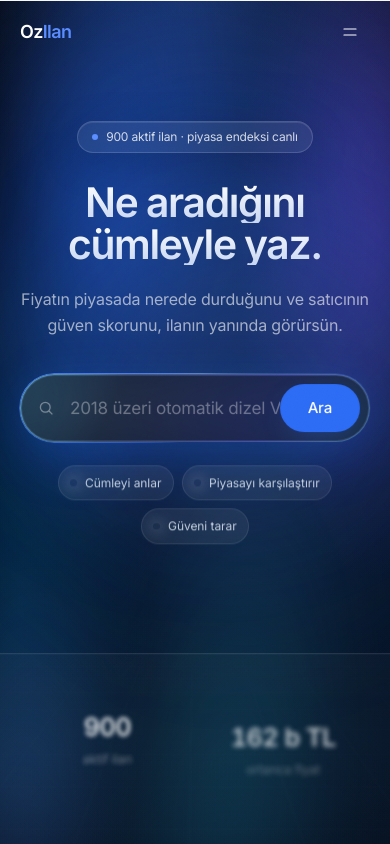
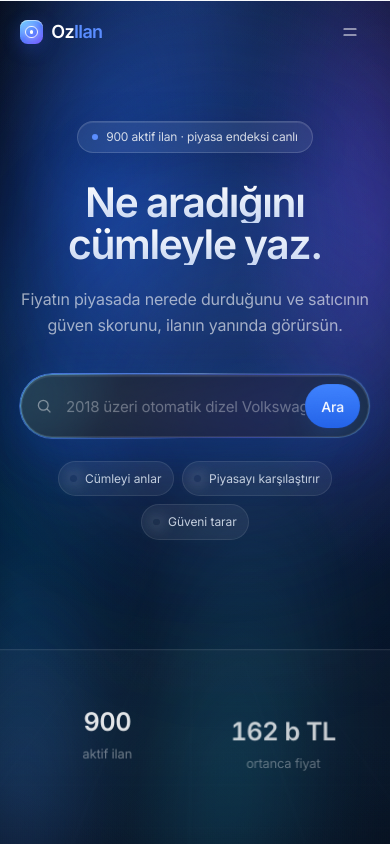
Before and after one commit to dracarysbae/ozilan, a Next.js app in the folder ozilan/: page / in a window 390 px wide. Shown: the top 844 px of the page. Built offline with nearby package versions, Linux system fonts and the light colour scheme.

Commit message:
Make motion effects smooth and mobile-aware

```diff
--- a/ozilan/src/components/Header.tsx
+++ b/ozilan/src/components/Header.tsx
@@ -3,7 +3,7 @@ import Link from "next/link";
 import { usePathname } from "next/navigation";
 import { useEffect, useState } from "react";
 import { Omnibox } from "./Omnibox";
-import { useScrollY } from "./Motion";
+import { useScrollThreshold } from "./Motion";
 import { useStore } from "@/lib/store";
 import { CATEGORIES } from "@/data/taxonomy";
 
@@ -18,13 +18,13 @@ export function Header() {
   const { me, state, ready } = useStore();
   const [open, setOpen] = useState(false);
   const [menu, setMenu] = useState<string | null>(null);
-  const y = useScrollY();
+  const pastHero = useScrollThreshold(88);
   useEffect(() => { setOpen(false); setMenu(null); }, [path]);
 
   const unread = ready ? state.threads.length : 0;
   const home = path === "/";
   /* ana sayfada koyu kahraman bandının üstündeyken şeffaf + beyaz metin */
-  const onDark = home && y < 90 && !open;
+  const onDark = home && !pastHero && !open;
 
   const tone = onDark ? "text-white/70 hover:text-white" : "text-mute hover:text-ink";
 
@@ -44,11 +44,12 @@ export function Header() {
         <div className="mx-auto flex h-16 max-w-shell items-center gap-3 px-5 lg:px-8">
           <Link
             href="/"
-            className={`shrink-0 text-[1.125rem] font-semibold tracking-[-0.035em] transition-colors duration-500 ${
+            className={`group/brand flex shrink-0 items-center gap-2 text-[1.125rem] font-semibold tracking-[-0.035em] transition-colors duration-500 ${
               onDark ? "text-white" : "text-ink"
             }`}
           >
-            Oz<span className={onDark ? "text-signal-glow" : "text-signal"}>Ilan</span>
+            <span className="brand-glyph" aria-hidden><span /></span>
+            <span>Oz<span className={onDark ? "text-signal-glow" : "text-signal"}>Ilan</span></span>
           </Link>
 
           <nav className="ml-6 hidden items-center lg:flex" onMouseLeave={() => setMenu(null)}>
@@ -169,6 +170,8 @@ export function Header() {
       </div>
 
       <div
+        aria-hidden={!open}
+        inert={!open}
         className="overflow-hidden border-line bg-paper/95 backdrop-blur-xl lg:hidden"
         style={{
           maxHeight: open ? 620 : 0,
--- a/ozilan/src/components/Motion.tsx
+++ b/ozilan/src/components/Motion.tsx
@@ -48,6 +48,7 @@ export function MotionProvider({ children }: { children: ReactNode }) {
       MODE = next;
       document.documentElement.dataset.motion = next;
       try { localStorage.setItem(KEY, next); } catch {}
+      wake(4);
       return next;
     });
   }, []);
@@ -83,7 +84,33 @@ export function MotionToggle({ className = "" }: { className?: string }) {
 export type Frame = { y: number; sy: number; v: number; w: number; h: number; t: number };
 type Sub = (f: Frame) => void;
 const subs = new Set<Sub>();
-let raf = 0, y = 0, sy = 0, lastY = 0, v = 0;
+let raf = 0, y = 0, sy = 0, lastY = 0, v = 0, wakeFrames = 0;
+
+/**
+ * Hareket motorunu yalnızca gerçekten hareket varken uyandırır. Önceki sürüm,
+ * sayfa sabit dururken bile bütün Reveal bileşenlerini ölçüyor ve mobil CPU/GPU'yu
+ * sürekli meşgul ediyordu.
+ */
+function wake(frames = 3) {
+  wakeFrames = Math.max(wakeFrames, frames);
+  if (!raf && subs.size && typeof window !== "undefined") raf = requestAnimationFrame(tick);
+}
+
+const onViewportActivity = () => wake(8);
+
+function attachActivityListeners() {
+  window.addEventListener("scroll", onViewportActivity, { passive: true });
+  window.addEventListener("resize", onViewportActivity, { passive: true });
+  window.addEventListener("pointermove", onViewportActivity, { passive: true });
+  window.addEventListener("touchmove", onViewportActivity, { passive: true });
+}
+
+function detachActivityListeners() {
+  window.removeEventListener("scroll", onViewportActivity);
+  window.removeEventListener("resize", onViewportActivity);
+  window.removeEventListener("pointermove", onViewportActivity);
+  window.removeEventListener("touchmove", onViewportActivity);
+}
 
 function tick(t: number) {
   y = window.scrollY;
@@ -92,12 +119,22 @@ function tick(t: number) {
   v = y - lastY; lastY = y;
   const f: Frame = { y, sy, v, w: window.innerWidth, h: window.innerHeight, t };
   subs.forEach((s) => { try { s(f); } catch { /* bir abone patlarsa döngü ölmesin */ } });
-  raf = subs.size ? requestAnimationFrame(tick) : 0;
+  wakeFrames = Math.max(0, wakeFrames - 1);
+  raf = subs.size && (wakeFrames > 0 || Math.abs(y - sy) >= 0.08) ? requestAnimationFrame(tick) : 0;
 }
 function subscribe(s: Sub) {
+  const wasEmpty = subs.size === 0;
   subs.add(s);
-  if (!raf) { sy = y = lastY = window.scrollY; raf = requestAnimationFrame(tick); }
-  return () => { subs.delete(s); if (!subs.size && raf) { cancelAnimationFrame(raf); raf = 0; } };
+  if (wasEmpty) attachActivityListeners();
+  if (!raf) { sy = y = lastY = window.scrollY; wake(3); }
+  return () => {
+    subs.delete(s);
+    if (!subs.size) {
+      detachActivityListeners();
+      if (raf) cancelAnimationFrame(raf);
+      raf = 0;
+    }
+  };
 }
 /** her karede çağrılan geri çağrı — DOM'a doğrudan yazmak için */
 export function useFrame(cb: Sub, deps: unknown[] = []) {
@@ -149,7 +186,7 @@ export function Reveal({
   const done = useRef(false);
   const last = useRef("");
 
-  useFrame(({ h }) => {
+  useFrame(({ h, w }) => {
     const el = ref.current; if (!el) return;
     if (!isFull()) { if (last.current !== "off") { el.style.cssText = ""; last.current = "off"; } return; }
     if (done.current) return;
@@ -163,7 +200,9 @@ export function Reveal({
     const tx = (S.tx ?? 0) * k, ty = (S.ty ?? 0) * k - (exit ? x * 46 : 0);
     const tz = (S.tz ?? 0) * k, rx = (S.rx ?? 0) * k, ry = (S.ry ?? 0) * k, rz = (S.rz ?? 0) * k;
     const s = 1 - (1 - (S.s ?? 1)) * k - (exit ? x * 0.04 : 0);
-    const blur = (S.blur ?? 0) * k;
+    // Küçük ekranda inline blur her karede büyük bir rasterizasyon alanı üretir.
+    // Aynı derinlik transform + opacity ile korunur, pahalı filtre masaüstüne kalır.
+    const blur = w < 768 ? 0 : (S.blur ?? 0) * k;
     const op = Math.min(e * 1.15, 1) * (exit ? 1 - x * 0.7 : 1);
     const need3d = S.tz || S.rx || S.ry;
     const tr = `${need3d ? "perspective(1200px) " : ""}translate3d(${tx.toFixed(2)}px,${ty.toFixed(2)}px,${tz.toFixed(1)}px)`
@@ -252,8 +291,9 @@ export function Tilt({ children, max = 8, className = "", glare = true }: { chil
     const r = ref.current!.getBoundingClientRect();
     const px = (e.clientX - r.left) / r.width, py = (e.clientY - r.top) / r.height;
     target.current = { rx: (0.5 - py) * max * 2, ry: (px - 0.5) * max * 2, mx: px * 100, my: py * 100, on: 1 };
+    wake(28);
   };
-  const onLeave = () => { target.current = { ...target.current, rx: 0, ry: 0, on: 0 }; };
+  const onLeave = () => { target.current = { ...target.current, rx: 0, ry: 0, on: 0 }; wake(36); };
 
   return (
     <div ref={ref} onMouseMove={onMove} onMouseLeave={onLeave} className={`tilt-host ${className}`}>
@@ -278,9 +318,10 @@ export function Magnetic({ children, strength = 0.35, className = "" }: { childr
     if (!isFull()) return;
     const r = ref.current!.getBoundingClientRect();
     t.current = { x: (e.clientX - (r.left + r.width / 2)) * strength, y: (e.clientY - (r.top + r.height / 2)) * strength };
+    wake(26);
   };
   return (
-    <div ref={ref} onMouseMove={onMove} onMouseLeave={() => { t.current = { x: 0, y: 0 }; }} className={`inline-block ${className}`}>
+    <div ref={ref} onMouseMove={onMove} onMouseLeave={() => { t.current = { x: 0, y: 0 }; wake(32); }} className={`inline-block ${className}`}>
       {children}
     </div>
   );
@@ -338,6 +379,17 @@ export function useScrollY(quant = 2) {
   const last = useRef(-1);
   useFrame(({ sy }) => { const q = Math.round(sy / quant) * quant; if (q !== last.current) { last.current = q; set(q); } }, [quant]);
   return val;
+}
+
+/** Yalnızca eşik geçildiğinde React render'ı üretir; yapışkan başlık için ideal. */
+export function useScrollThreshold(threshold = 90) {
+  const [past, setPast] = useState(false);
+  const last = useRef(false);
+  useFrame(({ sy }) => {
+    const next = sy >= threshold;
+    if (next !== last.current) { last.current = next; setPast(next); }
+  }, [threshold]);
+  return past;
 }
 
 export function useViewportPos(ref: React.RefObject<HTMLElement | null>) {
--- a/ozilan/src/components/Omnibox.tsx
+++ b/ozilan/src/components/Omnibox.tsx
@@ -46,16 +46,16 @@ export function Omnibox({ autoFocus = false, big = false, dark = false }: { auto
     <div ref={box} className="relative w-full">
       <form
         onSubmit={(e) => { e.preventDefault(); go(); }}
-        className={`flex items-stretch overflow-hidden rounded-full border transition ${
+        className={`omnibox-shell flex items-stretch overflow-hidden rounded-full border transition ${
           dark
-            ? "border-white/10 bg-navy-900/70 backdrop-blur-xl"
+            ? "omnibox-dark border-white/10 bg-navy-900/70 backdrop-blur-xl"
             : open
               ? "border-line-strong bg-paper-2 shadow-pop"
               : "border-transparent bg-paper-3"
         }`}
       >
-        <span className={`grid w-12 place-items-center ${dark ? "text-white/40" : "text-mute-2"}`}>
-          <svg viewBox="0 0 24 24" className="h-[18px] w-[18px]" fill="none" stroke="currentColor" strokeWidth="1.7">
+        <span className={`grid w-11 shrink-0 place-items-center sm:w-14 ${dark ? "text-white/45" : "text-mute-2"}`}>
+          <svg viewBox="0 0 24 24" className="h-[18px] w-[18px] sm:h-5 sm:w-5" fill="none" stroke="currentColor" strokeWidth="1.7">
             <circle cx="11" cy="11" r="6.5" /><path d="M16 16l4.5 4.5" />
           </svg>
         </span>
@@ -68,16 +68,21 @@ export function Omnibox({ autoFocus = false, big = false, dark = false }: { auto
           aria-label="Doğal dille arama"
           className={`min-w-0 flex-1 bg-transparent py-0 outline-none ${
             dark ? "text-white placeholder:text-white/35" : "placeholder:text-mute-2"
-          } ${big ? "h-16 text-[1.0625rem]" : "h-10 text-[0.9375rem]"}`}
+          } ${big ? "h-[3.75rem] text-[0.9375rem] sm:h-[4.5rem] sm:text-[1.0625rem]" : "h-10 text-[0.9375rem]"}`}
         />
         <span className={`flex shrink-0 items-center ${big ? "pr-2" : "pr-1.5"}`}>
           <button
             type="submit"
-            className={`rounded-full bg-signal font-medium text-white shadow-plaque-blue transition hover:bg-signal-ink ${
-              big ? "h-12 px-7 text-[0.9375rem]" : "h-8 px-4 text-[0.8125rem]"
+            className={`omnibox-submit group flex items-center gap-2 rounded-full bg-signal font-medium text-white shadow-plaque-blue transition hover:bg-signal-ink ${
+              big ? "h-11 px-4 text-[0.875rem] sm:h-14 sm:px-7 sm:text-[0.9375rem]" : "h-8 px-4 text-[0.8125rem]"
             }`}
           >
             Ara
+            {big && (
+              <svg viewBox="0 0 20 20" className="hidden h-4 w-4 transition-transform duration-300 group-hover:translate-x-0.5 sm:block" fill="none" stroke="currentColor" strokeWidth="1.7" strokeLinecap="round" strokeLinejoin="round" aria-hidden>
+                <path d="M4 10h11M11 6l4 4-4 4" />
+              </svg>
+            )}
           </button>
         </span>
       </form>
```
